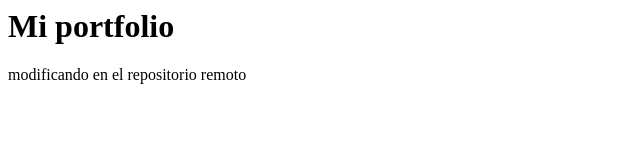
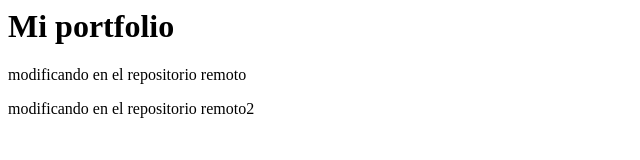
Before and after one commit to diegorojas89z/portfolio-FrontEnd, a plain HTML site: page index.html in a window 1280 px wide. Shown: the whole page, without its empty margins (0-640 px from the left). Drawn offline with Linux system fonts and the light colour scheme.

Commit message:
tercer commit branch main

```diff
--- a/index.html
+++ b/index.html
@@ -1,2 +1,3 @@
 <h1>Mi portfolio</h1>
 <p>modificando en el repositorio remoto</p>
+<p>modificando en el repositorio remoto2</p>
```
